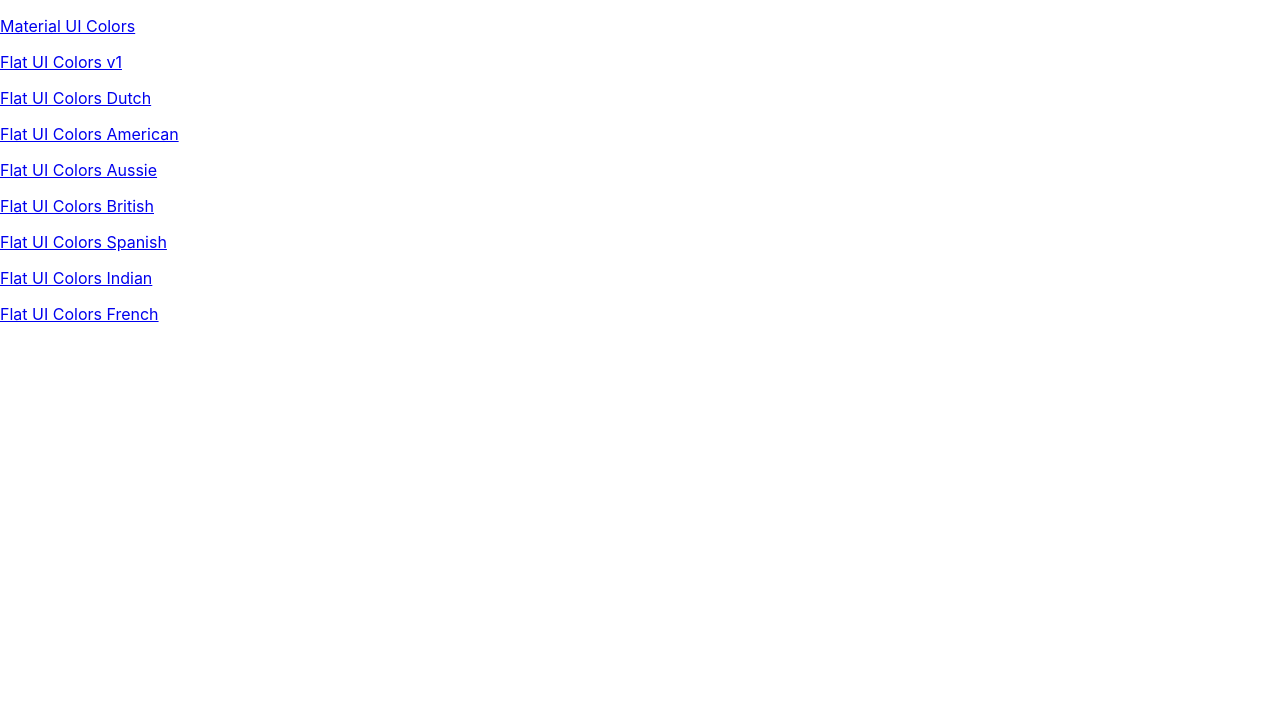
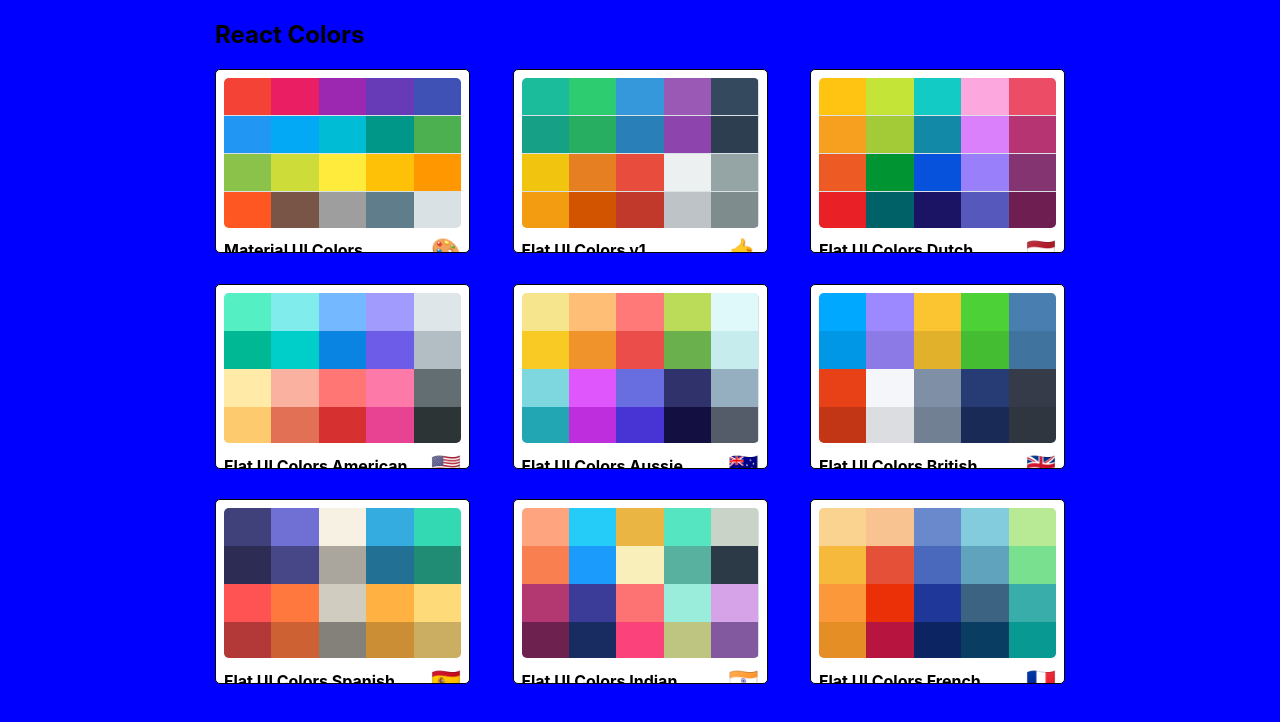
Before and after one commit to Sebsterio/color-app, a React (Create React App) app: page / in a window 1280 px wide. Shown: the top 722 px of the page. Built offline with nearby package versions, Linux system fonts and the light colour scheme.

Commit message:
add withStyles

```diff
--- a/package.json
+++ b/package.json
@@ -5,6 +5,7 @@
   "dependencies": {
     "@material-ui/core": "^4.9.2",
     "@material-ui/icons": "^4.9.1",
+    "@material-ui/styles": "^4.9.0",
     "@testing-library/jest-dom": "^4.2.4",
     "@testing-library/react": "^9.4.0",
     "@testing-library/user-event": "^7.2.1",
--- a/src/App.js
+++ b/src/App.js
@@ -15,7 +15,9 @@
 				<Route
 					exact
 					path="/"
-					render={() => <PaletteList palettes={seedColors} />}
+					render={routeProps => (
+						<PaletteList palettes={seedColors} {...routeProps} />
+					)}
 				/>
 				<Route
 					exact
--- /dev/null
+++ b/src/MiniPalette.jsx
@@ -0,0 +1,67 @@
+import React from "react";
+import { withStyles } from "@material-ui/styles";
+
+const styles = {
+	root: {
+		backgroundColor: "white",
+		border: "1px solid black",
+		borderRadius: "5px",
+		padding: "0.5rem",
+		position: "relative",
+		overflow: "hidden",
+		"&:hover": {
+			cursor: "pointer"
+		}
+	},
+	colors: {
+		backgroundColor: "#dae1e4",
+		height: "150px",
+		width: "100%",
+		borderRadius: "5px",
+		overflow: "hidden"
+	},
+	title: {
+		display: "flex",
+		justifyContent: "space-between",
+		alignItems: "center",
+		margin: "0",
+		color: "black",
+		paddingTop: "0.5rem",
+		fontSize: "1rem",
+		position: "relative"
+	},
+	emoji: {
+		marginLeft: "0.5rem",
+		fontSize: "1.5rem"
+	},
+	miniColor: {
+		height: "25%",
+		width: "20%",
+		display: "inline-block",
+		margin: "0 auto",
+		position: "relative",
+		marginBottom: "-3.5px"
+	}
+};
+
+const MiniPalette = props => {
+	const { classes, paletteName, emoji, colors, handleClick } = props;
+	const miniColorBoxes = colors.map(c => (
+		<div
+			className={classes.miniColor}
+			style={{ backgroundColor: c.color }}
+			key={c.name}
+		></div>
+	));
+	return (
+		<div className={classes.root} onClick={handleClick}>
+			<div className={classes.colors}>{miniColorBoxes}</div>
+			<h5 className={classes.title}>
+				{paletteName}
+				<span className={classes.emoji}>{emoji}</span>
+			</h5>
+		</div>
+	);
+};
+
+export default withStyles(styles)(MiniPalette);
--- a/src/PaletteList.jsx
+++ b/src/PaletteList.jsx
@@ -1,19 +1,65 @@
 import React, { Component } from "react";
+import MiniPalette from "./MiniPalette";
 import { Link } from "react-router-dom";
+import { withStyles } from "@material-ui/styles";
+
+const styles = {
+	root: {
+		backgroundColor: "blue",
+		height: "100vh",
+		display: "flex",
+		alignItems: "flex-start",
+		justifyContent: "center"
+	},
+	container: {
+		width: "100%",
+		maxWidth: "850px",
+		display: "flex",
+		alignItems: "flex-start",
+		flexDirection: "column",
+		flexWrap: "wrap"
+	},
+	nav: {
+		display: "flex",
+		width: "100%",
+		justifyContent: "space-between"
+	},
+	palettes: {
+		boxSizing: "border-box",
+		width: "100%",
+		display: "grid",
+		gridTemplateColumns: "repeat(3, 30%)",
+		gridGap: "5%"
+	}
+};
 
 class PaletteList extends Component {
+	goToPalette(id) {
+		console.log(id);
+		this.props.history.push(`/palette/${id}`);
+	}
 	render() {
-		const { palettes } = this.props;
+		const { palettes, classes } = this.props;
 		return (
-			<div>
-				{palettes.map(p => (
-					<p key={p.id}>
-						<Link to={`/palette/${p.id}`}>{p.paletteName}</Link>
-					</p>
-				))}
+			<div className={classes.root}>
+				<div className={classes.container}>
+					<nav className={classes.nav}>
+						<h1>React Colors</h1>
+					</nav>
+					<div className={classes.palettes}>
+						{palettes.map(p => (
+							<MiniPalette
+								handleClick={() => this.goToPalette(p.id)}
+								{...p}
+								key={p.id}
+							/>
+						))}
+					</div>
+				</div>
 			</div>
 		);
 	}
 }
 
-export default PaletteList;
+export default withStyles(styles)(PaletteList);
+/* <Link to={`/palette/${p.id}`}>{p.paletteName}</Link> */
```
